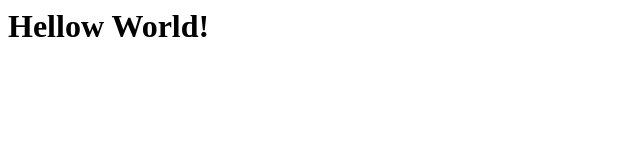
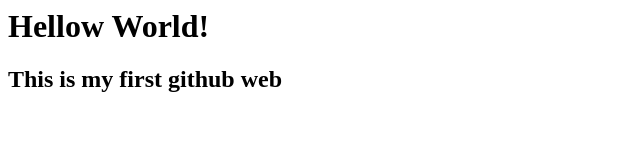
Before and after one commit to Dflessner/recipes, a plain HTML site: page index.html in a window 1280 px wide. Shown: the whole page, without its empty margins (0-640 px from the left). Drawn offline with Linux system fonts and the light colour scheme.

Commit message:
Update index.html

```diff
--- a/index.html
+++ b/index.html
@@ -4,5 +4,6 @@
   </head>
   <body>
     <h1>Hellow World!</h1>
+    <h2>This is my first github web</h2>
   </body>
 </html>
```
